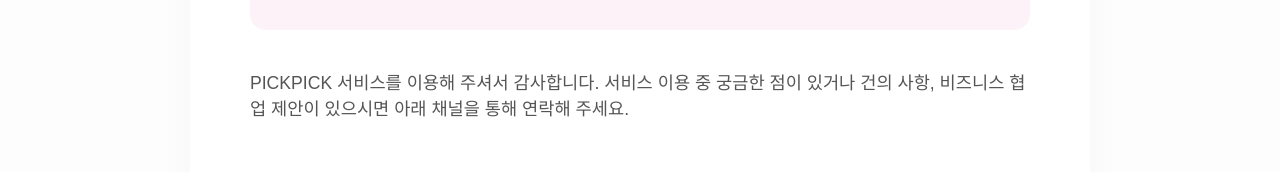
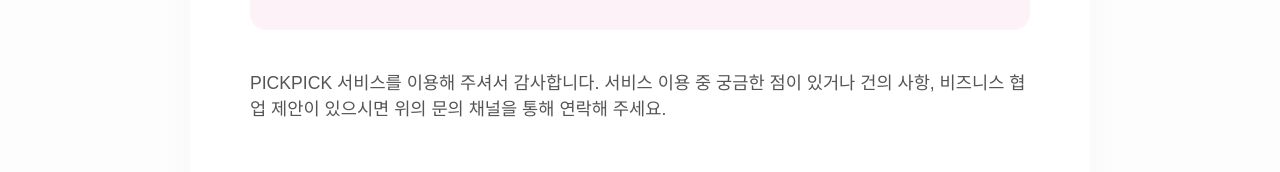
Before and after one commit to kdy20716-droid/pickpick-client, a React (Vite) app: page /contact in a window 1280 px wide. Shown: the part 1404-1576 px from the top of the page. Built offline with nearby package versions, Linux system fonts and the light colour scheme; a web font is replaced by a local one.

Commit message:
Update Contact.jsx

```diff
--- a/src/pages/Contact.jsx
+++ b/src/pages/Contact.jsx
@@ -111,8 +111,8 @@
 
       <p style={{ marginTop: "40px" }}>
         PICKPICK 서비스를 이용해 주셔서 감사합니다. 서비스 이용 중 궁금한 점이
-        있거나 건의 사항, 비즈니스 협업 제안이 있으시면 아래 채널을 통해 연락해
-        주세요.
+        있거나 건의 사항, 비즈니스 협업 제안이 있으시면 위의 문의 채널을 통해
+        연락해 주세요.
       </p>
     </div>
   );
```
